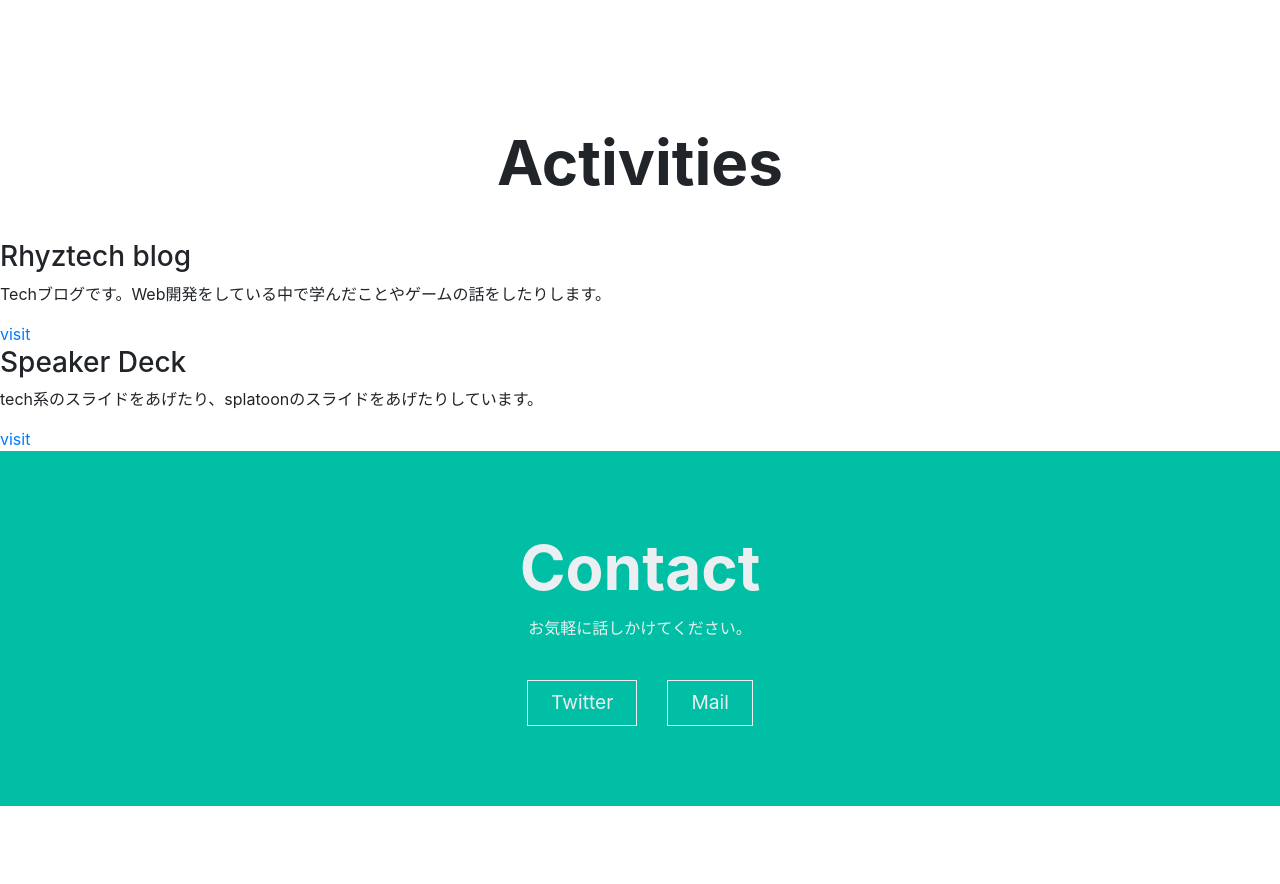
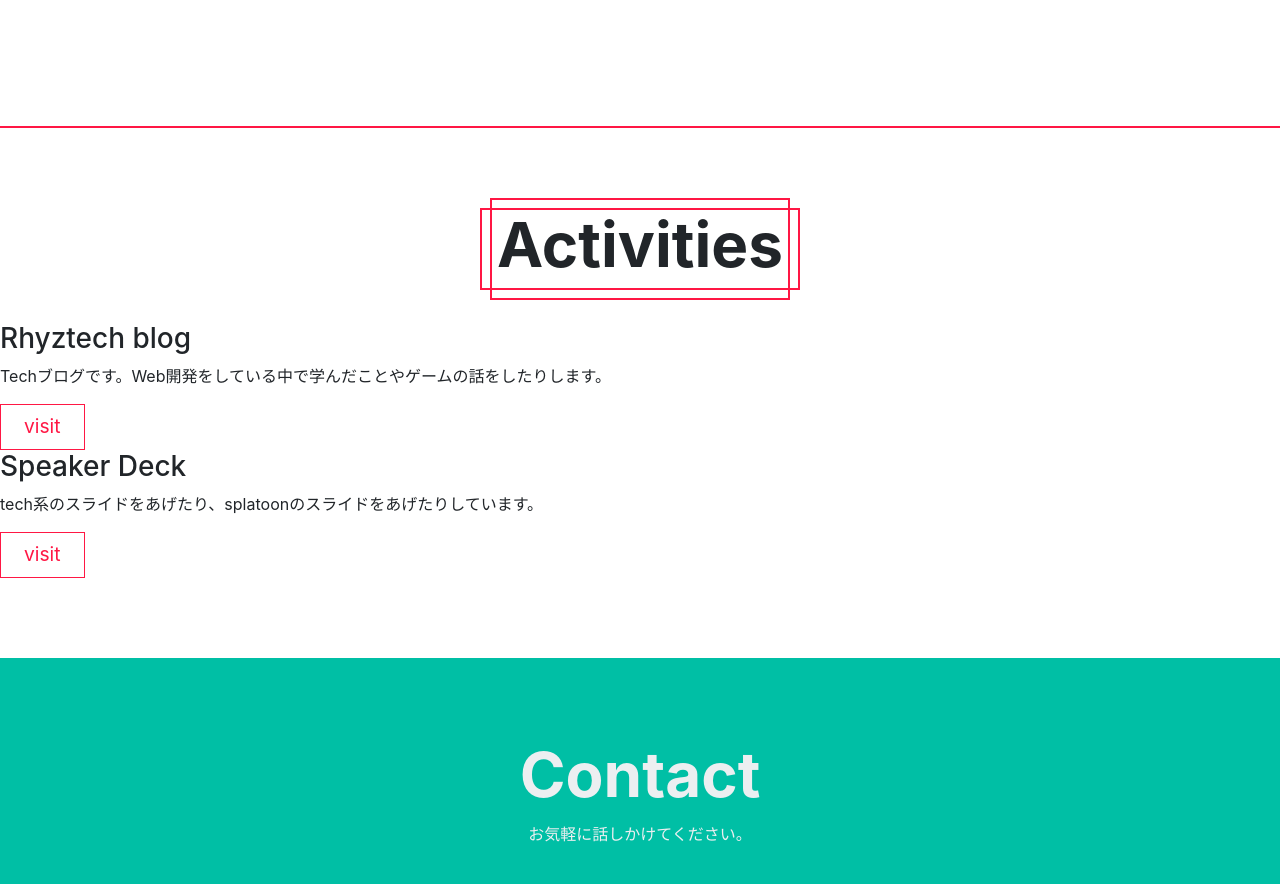
Before and after one commit to rhythm191/website, a Next.js app: page / in a window 1280 px wide. Shown: the part 2520-3404 px from the top of the page. Before the commit the page ends 3326 px from the top, so only its background shows below. Built offline with nearby package versions, Linux system fonts and the light colour scheme.

Commit message:
refactoring common style

```diff
--- a/assets/style.scss
+++ b/assets/style.scss
@@ -12,6 +12,54 @@ $font-color: #37474f;
 $font-inverse-color: #eceff1;
 $bg-black: #1c1c1c;
 
+// common style mixins
+
+%section {
+  padding: 80px 0;
+}
+
+@mixin cross-hedding($border-color) {
+  position: relative;
+
+  &::before {
+    content: "";
+    position: absolute;
+    top: 0;
+    left: calc(50% - 160px);
+    width: 320px;
+    height: calc(1em + 20px);
+    border: 2px solid $border-color;
+  }
+
+  &::after {
+    content: "";
+    position: absolute;
+    top: -10px;
+    left: calc(50% - 150px);
+    width: 300px;
+    height: calc(1em + 40px);
+    border: 2px solid $border-color;
+  }
+}
+
+@mixin button($theme-color, $inverse-color) {
+  display: inline-block;
+  color: $theme-color;
+  font-size: 1.2rem;
+  padding: 0.4em 1.2em;
+
+  border: 1px solid $theme-color;
+  transition: all 0.8s cubic-bezier(0.25, 1, 0.5, 1);
+
+  &:hover,
+  &:focus {
+    color: $inverse-color;
+    background: $theme-color;
+    text-decoration: none;
+  }
+}
+
+// common styles
 html {
   font-family: "Helvetica Neue", "Hiragino Kaku Gothic ProN", Meiryo, sans-serif;
   text-rendering: optimizeLegibility;
@@ -28,10 +76,6 @@ main {
   overflow: hidden;
 }
 
-%section {
-  padding: 80px 0;
-}
-
 h2 {
   font-size: 48px;
   font-weight: bold;
@@ -42,6 +86,8 @@ h2 {
     font-size: 62px;
   }
 }
+
+// each section styles
 
 #hero-section {
   width: 100%;
@@ -128,27 +174,7 @@ h2 {
   @extend %section;
 
   h2 {
-    position: relative;
-
-    &::before {
-      content: "";
-      position: absolute;
-      top: 0;
-      left: calc(50% - 160px);
-      width: 320px;
-      height: calc(1em + 20px);
-      border: 2px solid $green;
-    }
-
-    &::after {
-      content: "";
-      position: absolute;
-      top: -10px;
-      left: calc(50% - 150px);
-      width: 300px;
-      height: calc(1em + 40px);
-      border: 2px solid $green;
-    }
+    @include cross-hedding($green);
   }
 }
 
@@ -164,19 +190,21 @@ h2 {
   }
 
   a {
-    display: inline-block;
-    color: $green;
-    font-size: 1.2rem;
-    padding: 0.4em 1.2em;
+    @include button($green, #fff);
+  }
+}
 
-    border: 1px solid $green;
+#activities {
+  @extend %section;
 
-    &:hover,
-    &:focus {
-      color: #fff;
-      background: $green;
-      text-decoration: none;
-    }
+  border-top: 2px solid $red;
+
+  h2 {
+    @include cross-hedding($red);
+  }
+
+  a {
+    @include button($red, #fff);
   }
 }
 
```
